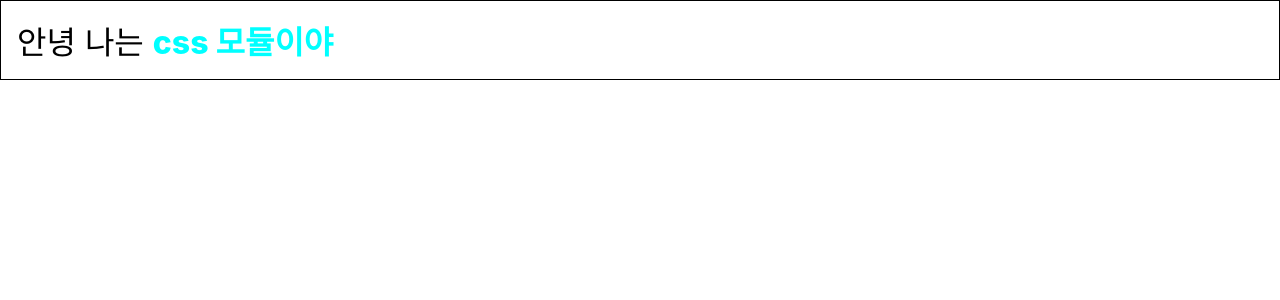
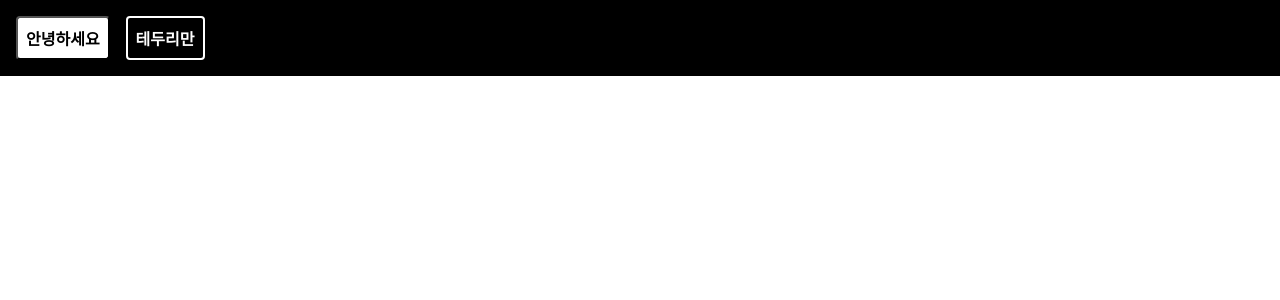
Before and after one commit to engineer135/styling-react, a React app: page / in a window 1280 px wide. Shown: the top 300 px of the page. Built offline with nearby package versions, Linux system fonts and the light colour scheme.

Commit message:
스타일드 컴포넌트 적용.. 근데 이게 정말 편할까 의문이다..

```diff
--- a/src/App.js
+++ b/src/App.js
@@ -1,10 +1,10 @@
 import React, {Component} from 'react';
-import CSSModule from './CSSModule';
+import StyledComponent from './StyledComponent';
 class App extends Component {
   render(){
     return(
       <div>
-        <CSSModule/>
+        <StyledComponent/>
       </div>
     );
   }
--- /dev/null
+++ b/src/StyledComponent.js
@@ -0,0 +1,55 @@
+import React from 'react';
+import styled, {css} from 'styled-components';
+
+const Box = styled.div`
+    /* props로 넣어준 값을 직접 전달할수 있음! */
+    background: ${props=>props.color||'blue'};
+    padding: 1rem;
+    display: flex;
+`;
+
+const Button = styled.button`
+    background: white;
+    color: black;
+    border-radius: 4px;
+    padding: 0.5rem;
+    display: flex;
+    align-items: center;
+    justify-content: center;
+    box-sizing: border-box;
+    font-size: 1rem;
+    font-weight: 600;
+
+    /* & 문자를 사용해서 Sass처럼 자기 자신 선택 가능 */
+    &:hover {
+        background: rgba(255, 255, 255, 0.9);
+    }
+
+    /* inverted값이 true일때 트정 스타일 부여 */
+    ${props =>
+        props.inverted &&
+        css`
+            background: none;
+            border: 2px solid white;
+            color: white;
+
+            &:hover{
+                background: white;
+                color: black;
+            }
+        `};
+    & + button {
+        margin-left: 1rem;
+    }
+`;
+
+const StyledComponent = () => {
+    return(
+        <Box color="black">
+            <Button>안녕하세요</Button>
+            <Button inverted={true}>테두리만</Button>
+        </Box>
+    );
+};
+
+export default StyledComponent;
```
